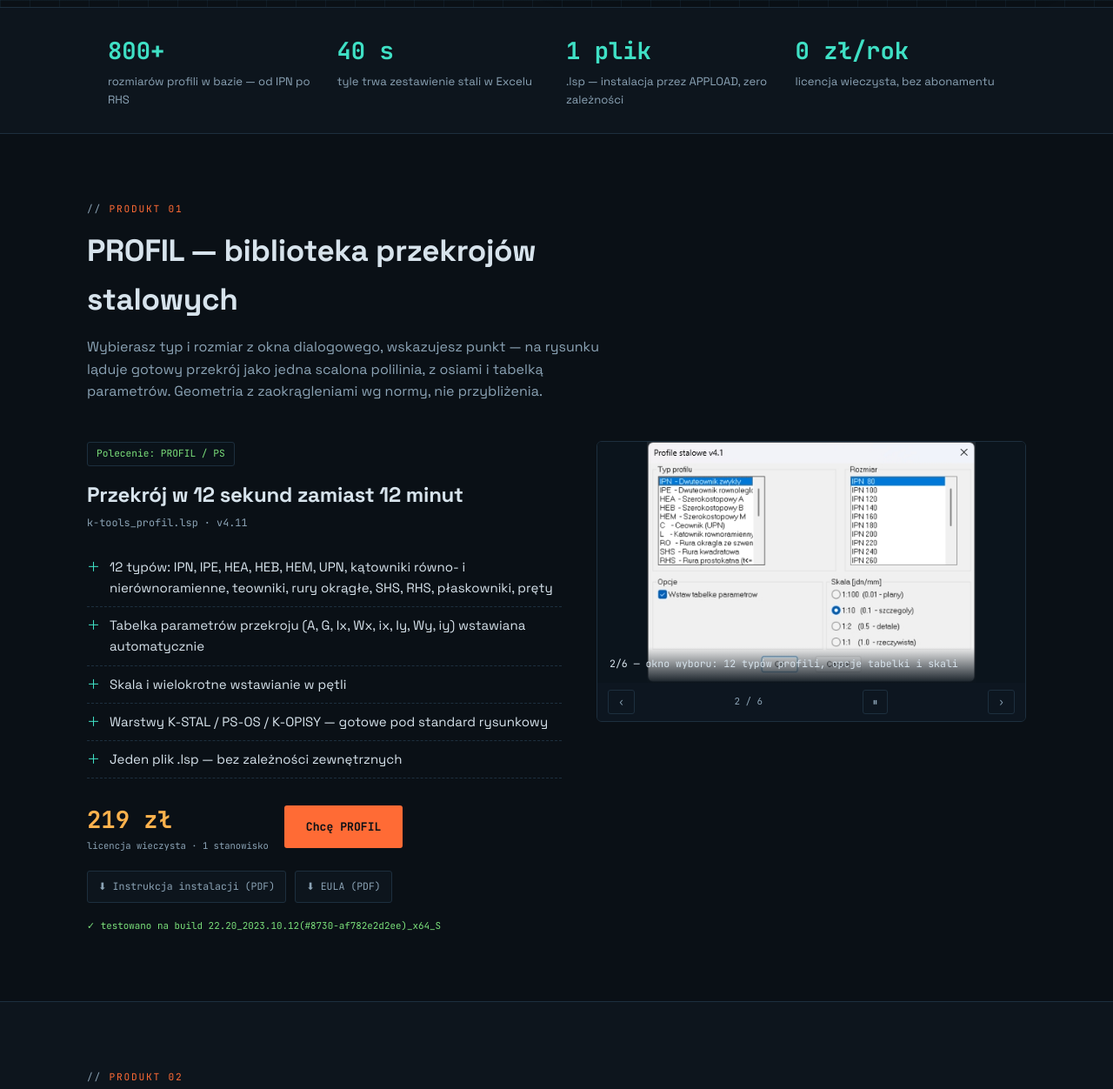
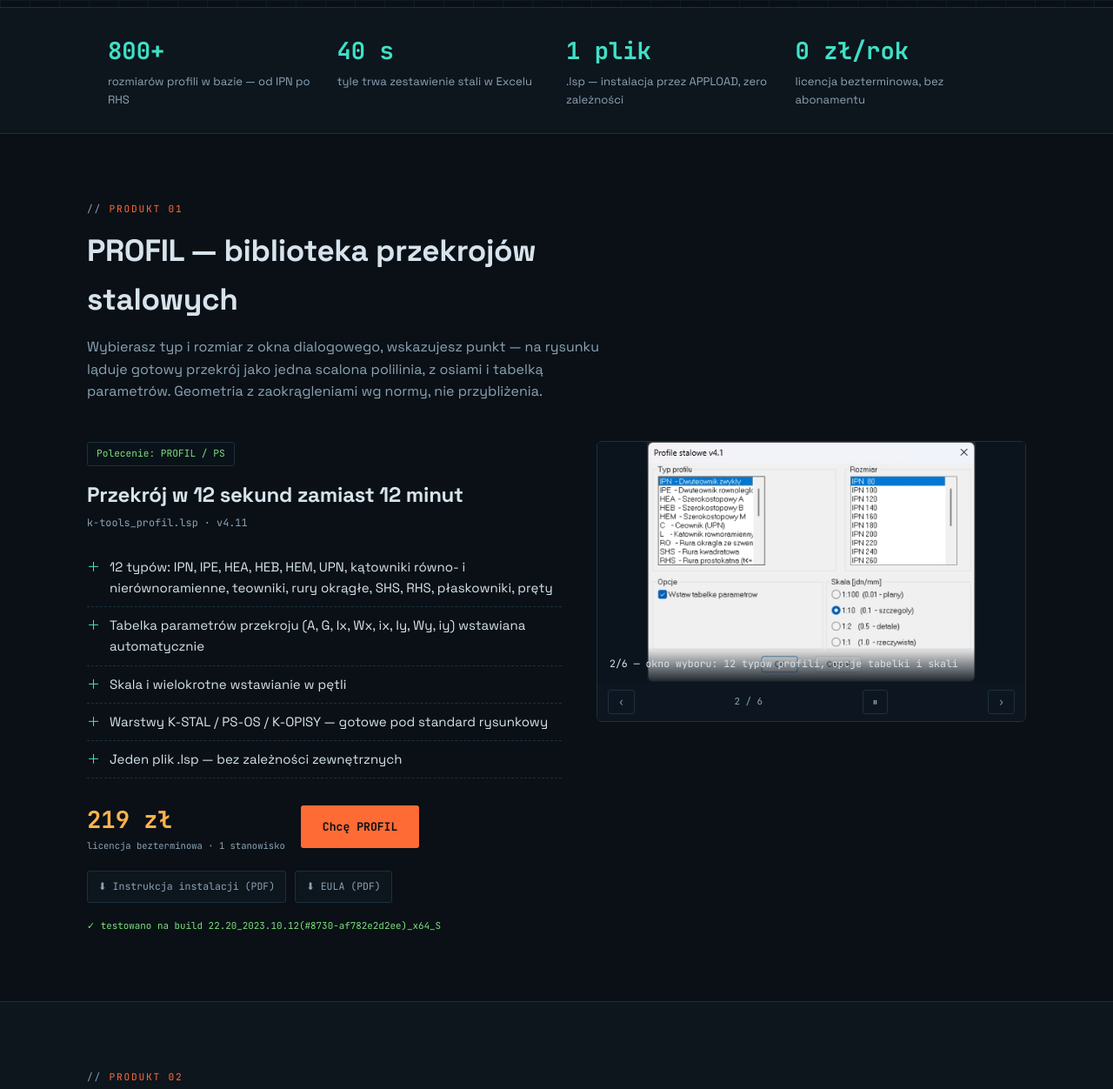
Before and after one commit to js-3web/tektoria.pl, a plain HTML site: page index.html in a window 1280 px wide. Shown: the part 788-2040 px from the top of the page at 87% size. Drawn offline with Linux system fonts and the light colour scheme.

Commit message:
Add files via upload

```diff
--- a/index.html
+++ b/index.html
@@ -527,7 +527,7 @@
     <div class="stat rv"><div class="n" data-count="800" data-suffix="+">0</div><div class="l">rozmiarów profili w bazie — od IPN po RHS</div></div>
     <div class="stat rv"><div class="n" data-count="40" data-suffix=" s">0</div><div class="l">tyle trwa zestawienie stali w Excelu</div></div>
     <div class="stat rv"><div class="n" data-count="1" data-suffix=" plik">0</div><div class="l">.lsp — instalacja przez APPLOAD, zero zależności</div></div>
-    <div class="stat rv"><div class="n" data-count="0" data-suffix=" zł/rok">0</div><div class="l">licencja wieczysta, bez abonamentu</div></div>
+    <div class="stat rv"><div class="n" data-count="0" data-suffix=" zł/rok">0</div><div class="l">licencja bezterminowa, bez abonamentu</div></div>
   </div>
 </div>
 
@@ -553,7 +553,7 @@
           <li>Jeden plik .lsp — bez zależności zewnętrznych</li>
         </ul>
         <div class="priceline">
-          <div class="price">219 zł<small>licencja wieczysta · 1 stanowisko</small></div>
+          <div class="price">219 zł<small>licencja bezterminowa · 1 stanowisko</small></div>
           <a href="#zamow" class="btn btn-primary" onclick="preselect('profil')">Chcę PROFIL</a>
         </div>
         <div class="doc-links">
@@ -630,7 +630,7 @@
           <li>Spójne banery wersji — zawsze wiesz, czego używasz</li>
         </ul>
         <div class="priceline">
-          <div class="price">219 zł<small>licencja wieczysta · 1 stanowisko</small></div>
+          <div class="price">219 zł<small>licencja bezterminowa · 1 stanowisko</small></div>
           <a href="#zamow" class="btn btn-primary" onclick="preselect('stalja')">Chcę STAL</a>
         </div>
         <div class="doc-links">
```
Also changed, not shown: 1 other file.
